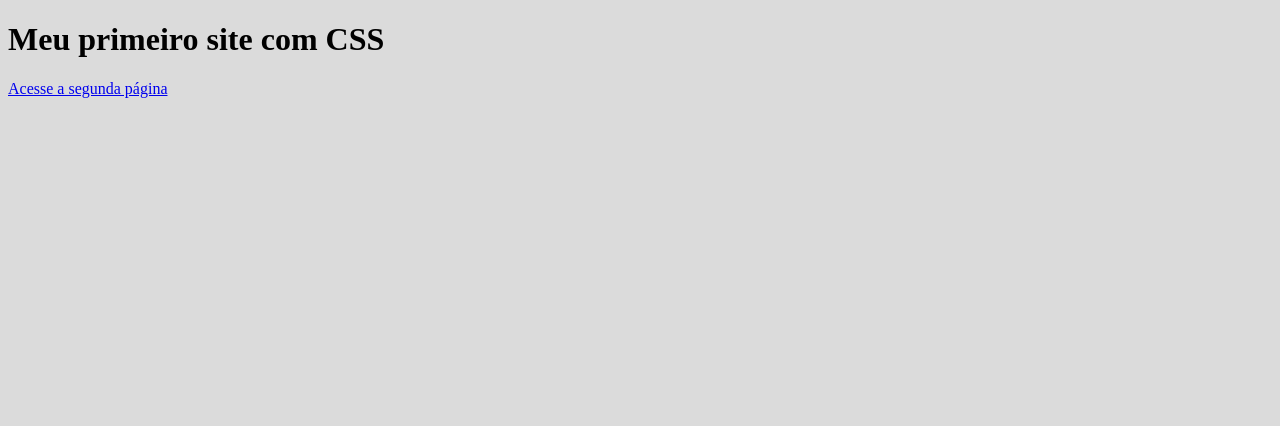
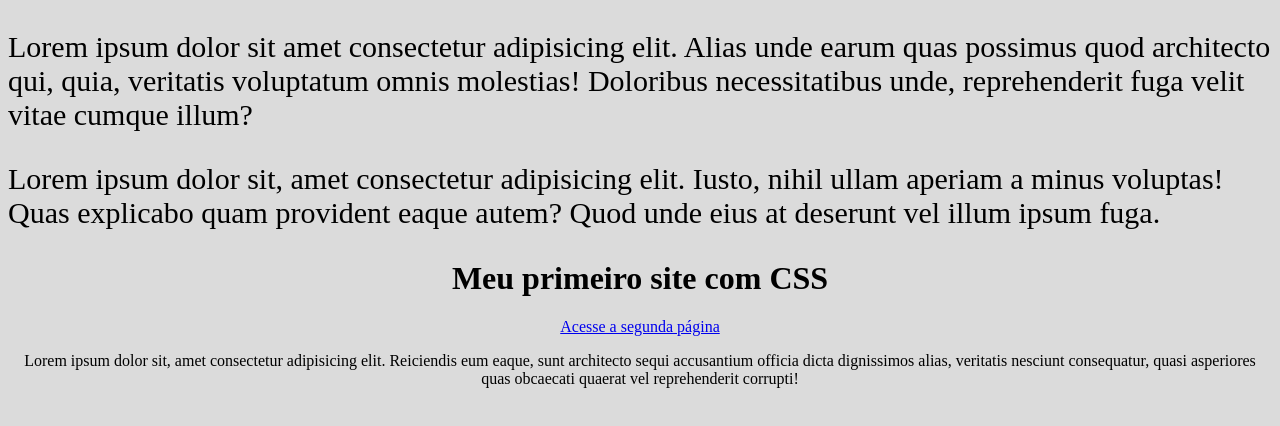
Before and after one commit to MuriloMeneguelli/CSS3-Curso-Completo, a plain HTML site: page exercícios/index.html in a window 1280 px wide. Drawn offline with Linux system fonts and the light colour scheme.

Commit message:
Modifiquei as classes com CSS

```diff
--- a/exercícios/css/style.css
+++ b/exercícios/css/style.css
@@ -5,3 +5,12 @@ body{ /* <--- Isso é um seletor */
     background-color: rgb(219, 219, 219);
 
 }
+
+.centralizado {
+    text-align: center;
+}
+
+
+.fonte-30px {
+    font-size: 30px;
+}
--- a/exercícios/index.html
+++ b/exercícios/index.html
@@ -7,14 +7,16 @@
     <link rel="stylesheet" href="css/style.css">
 </head>
 <body>
-    <header>
+    <header class="fonte-30px">
+        <p>Lorem ipsum dolor sit amet consectetur adipisicing elit. Alias unde earum quas possimus quod architecto qui, quia, veritatis voluptatum omnis molestias! Doloribus necessitatibus unde, reprehenderit fuga velit vitae cumque illum?</p>
+        <p>Lorem ipsum dolor sit, amet consectetur adipisicing elit. Iusto, nihil ullam aperiam a minus voluptas! Quas explicabo quam provident eaque autem? Quod unde eius at deserunt vel illum ipsum fuga.</p>
         <nav>
             <a href=""></a>
             <a href=""></a>
             <a href=""></a>
         </nav>
     </header>
-    <main>
+    <main class="centralizado">
         <h1>Meu primeiro site com CSS</h1>
         <p></p>
         <p></p>
@@ -23,8 +25,8 @@
         <a href="index2.html">Acesse a segunda página</a>
 
     </main>
-    <footer>
-
+    <footer class="centralizado">
+        <p>Lorem ipsum dolor sit, amet consectetur adipisicing elit. Reiciendis eum eaque, sunt architecto sequi accusantium officia dicta dignissimos alias, veritatis nesciunt consequatur, quasi asperiores quas obcaecati quaerat vel reprehenderit corrupti!</p>
     </footer>
 </body>
 </html>
```
